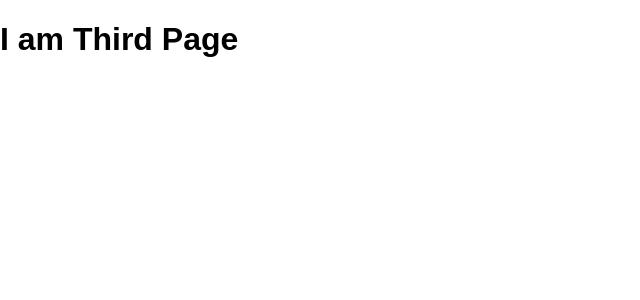
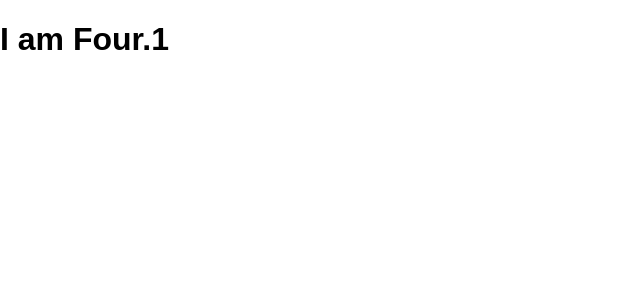
Before and after one commit to rolandosorbelli/route-app, a React (Create React App) app: page /third-page/1 in a window 1280 px wide. Shown: the top 300 px of the page, without its empty margins (0-640 px from the left). Built offline with nearby package versions, Linux system fonts and the light colour scheme.

Commit message:
Refactored the code

```diff
--- a/src/App.css
+++ b/src/App.css
@@ -31,7 +31,7 @@
 li {
   list-style: none;
   display: inline;
-  margin: 20px;
+  margin: 10px;
 }
 
 a {
--- a/src/App.js
+++ b/src/App.js
@@ -9,10 +9,11 @@ class App extends Component {
         <header className="App-header">
           <h1 className="App-title">Welcome to React</h1>
         </header>
-        <ul></ul>
+        <ul>
         <li><Link to="/first-page">First Page</Link></li>
         <li><Link to="/second-page">Second Page</Link></li>
         <li><Link to="/third-page">Third Page</Link></li>
+        </ul>
       </div>
     );
   }
--- /dev/null
+++ b/src/FourthPage.js
@@ -0,0 +1,13 @@
+import React, {Component} from 'react';
+
+class FourthPage extends Component {
+  render() {
+    return (
+      <div>
+        <h1>I am Four.1</h1>
+      </div>
+    );
+  }
+}
+
+export default FourthPage;
--- a/src/ThirdPage.js
+++ b/src/ThirdPage.js
@@ -1,4 +1,5 @@
 import React, {Component} from 'react';
+import { Link } from 'react-router-dom'
 
 class ThirdPage extends Component {
   render() {
--- a/src/index.js
+++ b/src/index.js
@@ -5,6 +5,7 @@ import App from './App';
 import FirstPage from './FirstPage';
 import SecondPage from './SecondPage';
 import ThirdPage from './ThirdPage';
+import FourthPage from './FourthPage';
 import NotFound from './NotFound';
 
 import registerServiceWorker from './registerServiceWorker';
@@ -20,7 +21,9 @@ ReactDOM.render(<Router>
 		<Route exact path="/" component={App} />
 		<Route path="/first-page" component={FirstPage} />
 		<Route path="/second-page" component={SecondPage} />
-		<Route path="/third-page" component={ThirdPage} />
+		<Route path="/third-page" component={ThirdPage}>
+			<Route path="/third-page/:id" component={FourthPage} />
+		</Route>
 		<Route path="*" component={NotFound} />
 	</Switch>
 </Router>
```
